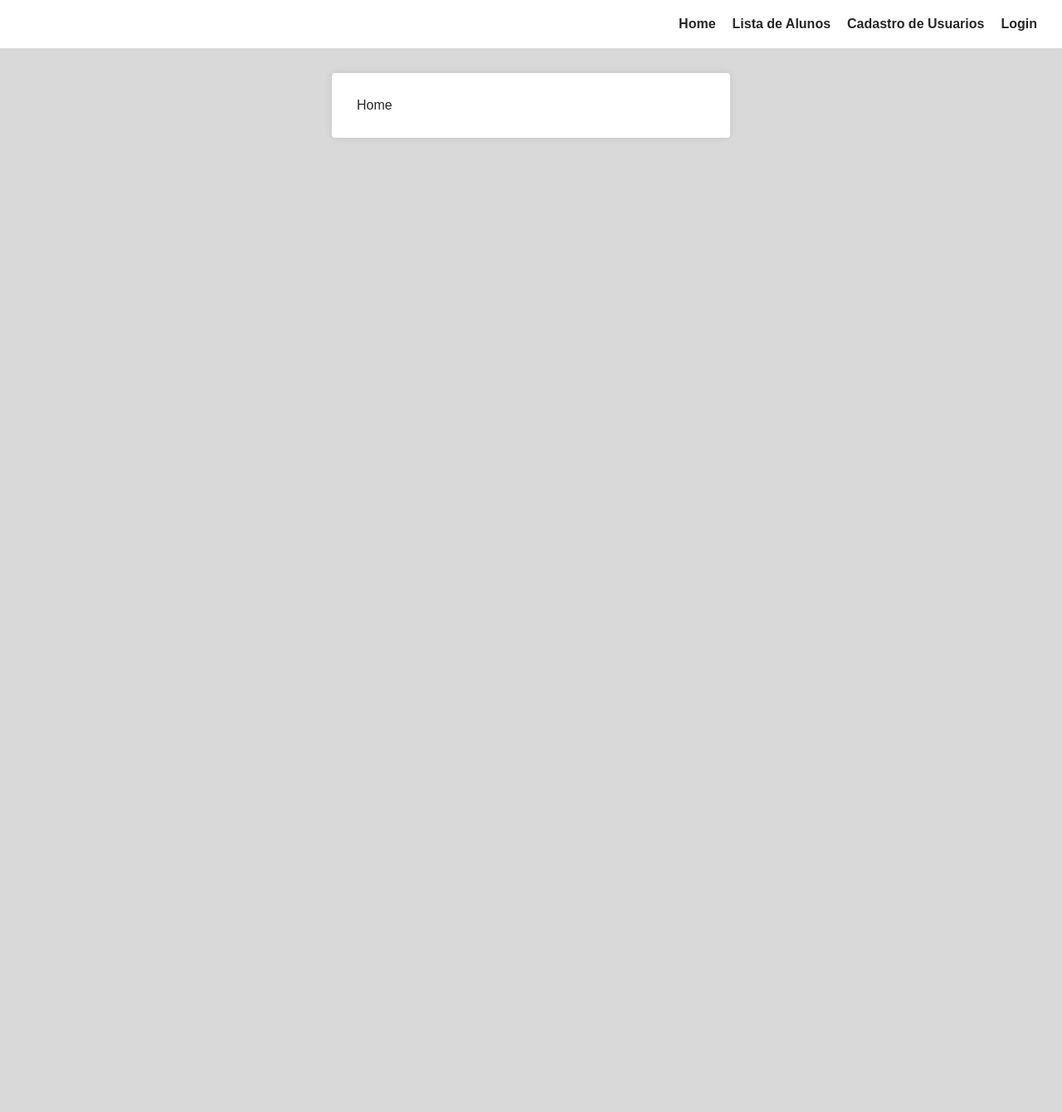
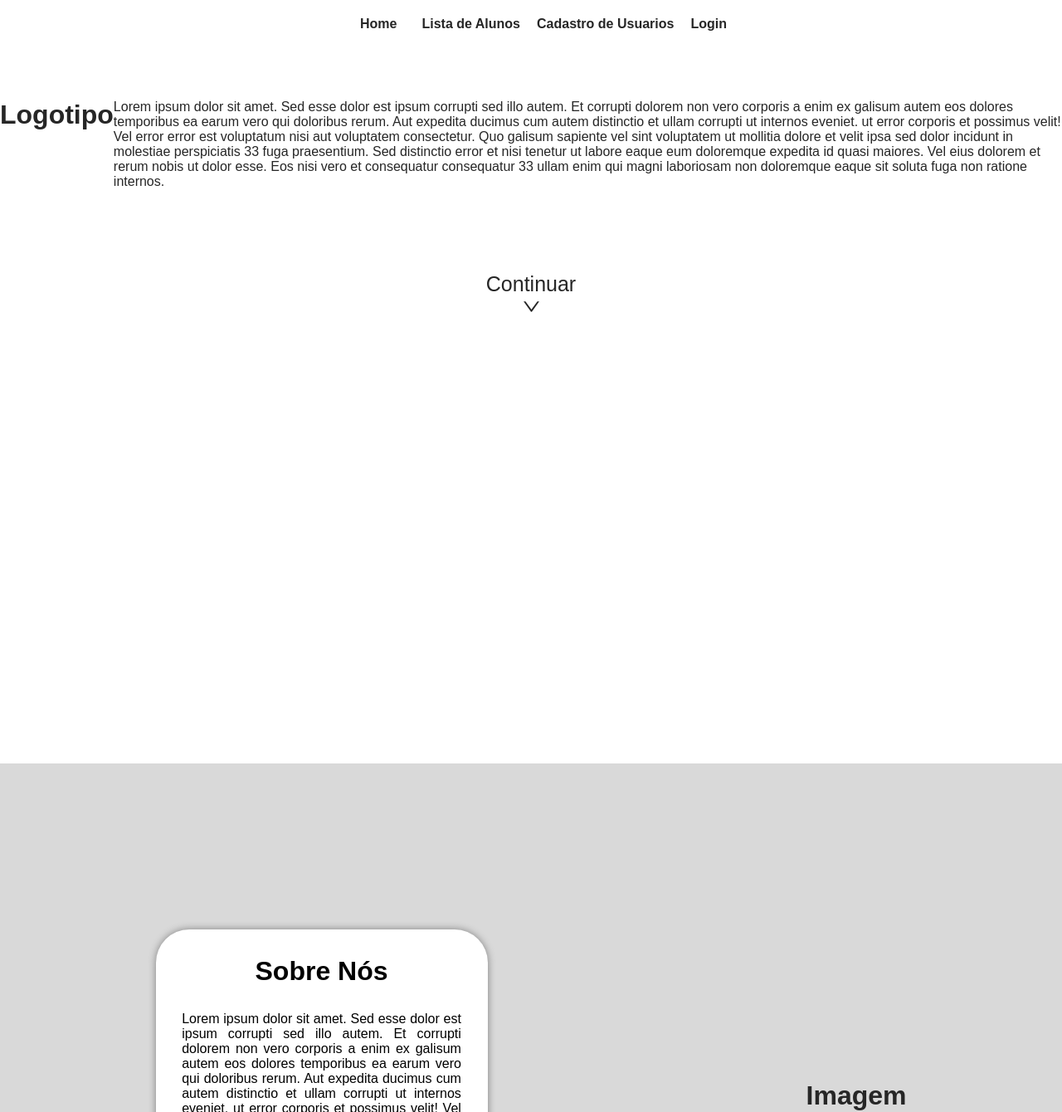
Before and after one commit to alcoimbra88/projeto-escola, a React (Create React App) app: page / in a window 1280 px wide. Shown: the top 1340 px of the page at 83% size. Before the commit the page ends 800 px from the top, so only its background shows below. Built offline with nearby package versions, Linux system fonts and the light colour scheme; the HTML template or start-up script is replaced by a standard one.

Commit message:
Criacao de dos Container Sobre Nos e Metodologia

```diff
--- /dev/null
+++ b/src/components/ContinueLink/index.js
@@ -0,0 +1,12 @@
+import React from 'react';
+import { AiOutlineDown } from 'react-icons/ai';
+import { Continue } from './styled';
+
+export default function ContinueLink() {
+  return (
+    <Continue>
+      <p>Continuar</p>
+      <AiOutlineDown cursor="pointer" />
+    </Continue>
+  );
+}
--- /dev/null
+++ b/src/components/ContinueLink/styled.js
@@ -0,0 +1,10 @@
+import styled from 'styled-components';
+
+export const Continue = styled.p`
+  display: flex;
+  flex-direction: column;
+  align-items: center;
+  justify-content: center;
+  margin-top: 100px;
+  font-size: 25px;
+`;
--- a/src/components/Header/index.js
+++ b/src/components/Header/index.js
@@ -23,7 +23,7 @@ export default function Header() {
       {isLoggedIn ? <span>Bem vindo {userEmail} ! </span> : <span />}
 
       <Link id="linkHome" to="/">
-        <span>Home</span>
+        <a href=" ">Home</a>
       </Link>
 
       {isLoggedIn ? (
--- a/src/components/Header/styled.js
+++ b/src/components/Header/styled.js
@@ -6,7 +6,10 @@ export const Nav = styled.nav`
   padding: 20px;
   display: flex;
   align-items: center;
-  justify-content: flex-end;
+  justify-content: center;
+  width: 100%;
+  position: fixed;
+  top: 0;
 
   a {
     color: ${colors.textDarkColor};
--- a/src/pages/Home/index.js
+++ b/src/pages/Home/index.js
@@ -1,6 +1,93 @@
 import React from 'react';
-import { Container } from '../../styles/GlobalStyles';
+import {
+  HomeContainer,
+  AboutUs,
+  FirstContainer,
+  SecondContainer,
+  ThirdContainer,
+  Metodology,
+} from './style';
+import ContinueLink from '../../components/ContinueLink';
 
 export default function Home() {
-  return <Container>Home</Container>;
+  return (
+    <div>
+      <FirstContainer id="firstContainer">
+        <HomeContainer>
+          <h1> Logotipo </h1>
+          <div id="textHome">
+            Lorem ipsum dolor sit amet. Sed esse dolor est ipsum corrupti sed
+            illo autem. Et corrupti dolorem non vero corporis a enim ex galisum
+            autem eos dolores temporibus ea earum vero qui doloribus rerum. Aut
+            expedita ducimus cum autem distinctio et ullam corrupti ut internos
+            eveniet. ut error corporis et possimus velit! Vel error error est
+            voluptatum nisi aut voluptatem consectetur. Quo galisum sapiente vel
+            sint voluptatem ut mollitia dolore et velit ipsa sed dolor incidunt
+            in molestiae perspiciatis 33 fuga praesentium. Sed distinctio error
+            et nisi tenetur ut labore eaque eum doloremque expedita id quasi
+            maiores. Vel eius dolorem et rerum nobis ut dolor esse. Eos nisi
+            vero et consequatur consequatur 33 ullam enim qui magni laboriosam
+            non doloremque eaque sit soluta fuga non ratione internos.
+          </div>
+        </HomeContainer>
+        <ContinueLink />
+      </FirstContainer>
+
+      <SecondContainer>
+        <AboutUs id="aboutUs">
+          <div id="containterAboutUs">
+            <div id="textAboutUs">
+              <h1 id="titleAboutUs">Sobre Nós</h1>
+              <p>
+                Lorem ipsum dolor sit amet. Sed esse dolor est ipsum corrupti
+                sed illo autem. Et corrupti dolorem non vero corporis a enim ex
+                galisum autem eos dolores temporibus ea earum vero qui doloribus
+                rerum. Aut expedita ducimus cum autem distinctio et ullam
+                corrupti ut internos eveniet. ut error corporis et possimus
+                velit! Vel error error est voluptatum nisi aut voluptatem
+                consectetur. Quo galisum sapiente vel sint voluptatem ut
+                mollitia dolore et velit ipsa sed dolor incidunt in molestiae
+                perspiciatis 33 fuga praesentium. Sed distinctio error et nisi
+                tenetur ut labore eaque eum doloremque expedita id quasi
+                maiores. Vel eius dolorem et rerum nobis ut dolor esse. Eos nisi
+                vero et consequatur consequatur 33 ullam enim qui magni
+                laboriosam non doloremque eaque sit soluta fuga non ratione
+                internos.
+              </p>
+            </div>
+            <h1 id="image">Imagem</h1>
+          </div>
+        </AboutUs>
+        <ContinueLink />
+      </SecondContainer>
+
+      <ThirdContainer>
+        <Metodology>
+          <div id="metodContainer">
+            <h1>Imagem</h1>
+            <div id="textMetod">
+              <h1 id="titleMetod">Nossa Metodologia</h1>
+              <p>
+                Lorem ipsum dolor sit amet. Sed esse dolor est ipsum corrupti
+                sed illo autem. Et corrupti dolorem non vero corporis a enim ex
+                galisum autem eos dolores temporibus ea earum vero qui doloribus
+                rerum. Aut expedita ducimus cum autem distinctio et ullam
+                corrupti ut internos eveniet. ut error corporis et possimus
+                velit! Vel error error est voluptatum nisi aut voluptatem
+                consectetur. Quo galisum sapiente vel sint voluptatem ut
+                mollitia dolore et velit ipsa sed dolor incidunt in molestiae
+                perspiciatis 33 fuga praesentium. Sed distinctio error et nisi
+                tenetur ut labore eaque eum doloremque expedita id quasi
+                maiores. Vel eius dolorem et rerum nobis ut dolor esse. Eos nisi
+                vero et consequatur consequatur 33 ullam enim qui magni
+                laboriosam non doloremque eaque sit soluta fuga non ratione
+                internos.
+              </p>
+            </div>
+          </div>
+        </Metodology>
+        <ContinueLink />
+      </ThirdContainer>
+    </div>
+  );
 }
--- a/src/pages/Home/style.js
+++ b/src/pages/Home/style.js
@@ -0,0 +1,80 @@
+import styled from 'styled-components';
+
+import * as colors from '../../config/colors';
+
+export const FirstContainer = styled.div`
+  height: 100vh;
+`;
+
+export const HomeContainer = styled.div`
+  display: flex;
+  margin-top: 15vh;
+  width: 100%;
+`;
+
+export const SecondContainer = styled.div`
+  height: 100vh;
+  background-color: ${colors.primaryDarkColor};
+`;
+
+export const AboutUs = styled.div`
+  display: flex;
+  justify-content: center;
+  align-items: center;
+  padding-top: 25vh;
+
+  #containterAboutUs {
+    display: flex;
+    align-items: center;
+  }
+
+  #titleAboutUs {
+    margin-bottom: 30px;
+  }
+
+  #textAboutUs {
+    display: flex;
+    flex-direction: column;
+    align-items: center;
+    padding: 3.5%;
+    margin-right: 30vw;
+    color: black;
+    background-color: white;
+    width: 50vh;
+    height: 50vh;
+    border-radius: 40px;
+    box-shadow: 0px 0px 10px grey;
+  }
+
+  p {
+    text-align: justify;
+    font-size: 100%;
+  }
+`;
+
+export const ThirdContainer = styled.div`
+  height: 100vh;
+`;
+
+export const Metodology = styled.div`
+  #metodContainer {
+    display: flex;
+    align-items: center;
+    justify-content: space-around;
+  }
+
+  #textMetod {
+    margin-top: 15vh;
+    margin-bottom: 10vh;
+    width: 30%;
+    text-align: center;
+  }
+
+  p {
+    text-align: justify;
+  }
+
+  #titleMetod {
+    margin-bottom: 8vh;
+  }
+`;
--- a/src/styles/GlobalStyles.js
+++ b/src/styles/GlobalStyles.js
@@ -12,12 +12,12 @@ export default createGlobalStyle`
 
   body{
     font-family: sans-serif;
-    background: ${colors.primaryDarkColor};
+    background: #fff;
     color: ${colors.textDarkColor};
   }
 
   html, body, #root {
-    height: 100%;
+    height: 90vh;
   }
 
   button {
@@ -59,7 +59,7 @@ export default createGlobalStyle`
 export const Container = styled.section`
   max-width: 480px;
   background: #fff;
-  margin: 30px auto;
+  margin: 100px auto 0 auto;
   padding: 30px;
   border-radius: 4px;
   box-shadow: 0 0 10px rgba(0, 0, 0, 0.1);
```
